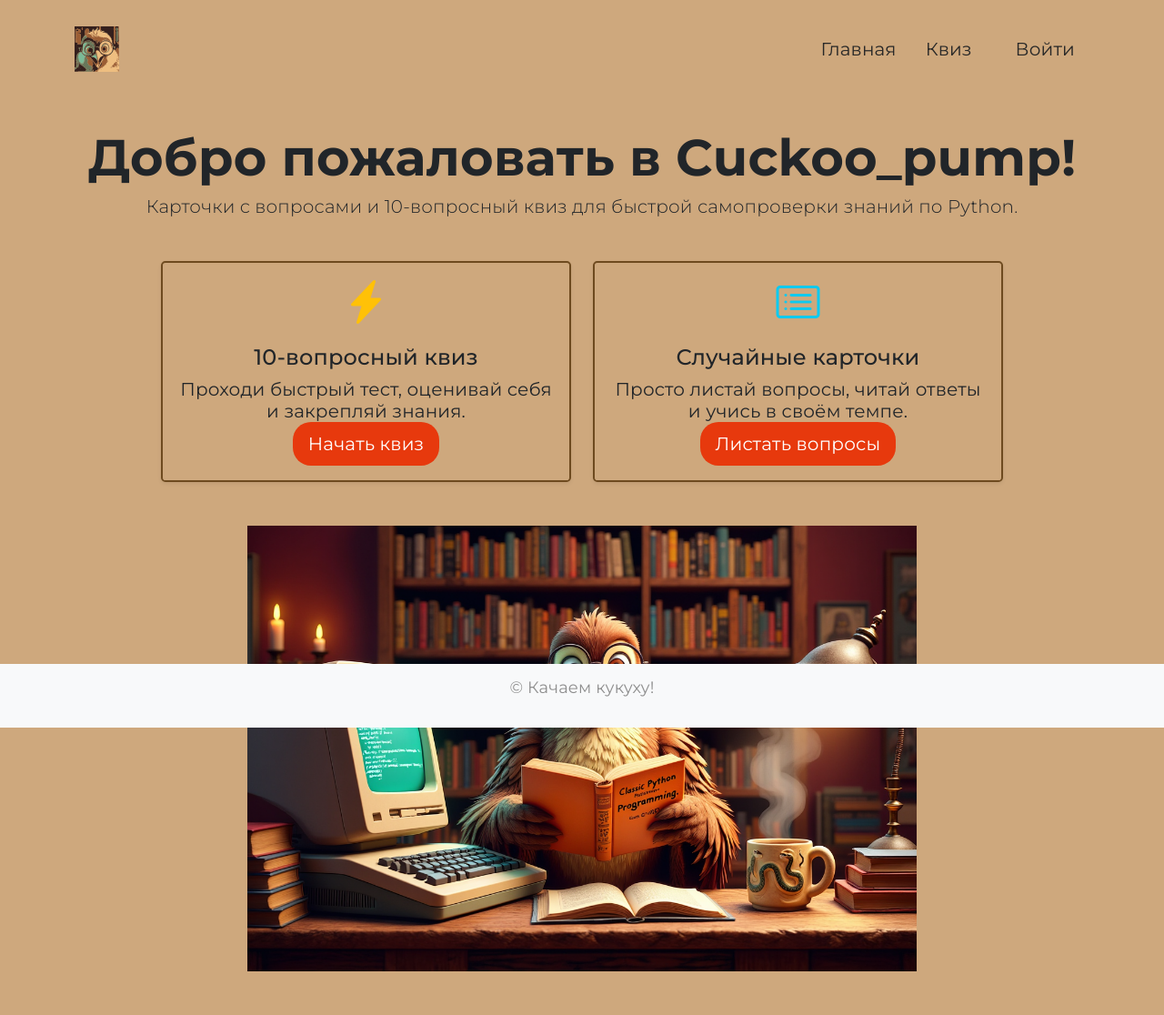
After one commit to Ndk985/cuckoo_pump, a Flask app: page /main in a window 1280 px wide. The commit adds this page. Shown: the whole page at 91% size. Run offline with Flask 3, Linux system fonts and the light colour scheme; some libraries are stand-ins or nearby versions.

Commit message:
рефакторинг главной страницы

```diff
--- a/cp_app/static/css/style.css
+++ b/cp_app/static/css/style.css
@@ -77,3 +77,7 @@ textarea {
         margin: 0 auto;
     }
 }
+
+.border-dark-brown {
+  border-color: #6e4a1f !important;   /* тёмно-коричневый */
+}
--- a/cp_app/templates/base.html
+++ b/cp_app/templates/base.html
@@ -9,6 +9,7 @@
     <link rel="icon" type="image/png" sizes="16x16" href="{{ url_for('static', filename='img/fav/favicon-16x16.png') }}" />
     <link rel="stylesheet" href="{{ url_for('static', filename='css/bootstrap.min.css') }}" />
     <link rel="stylesheet" href="{{ url_for('static', filename='css/style.css') }}" />
+    <link rel="stylesheet" href="https://cdn.jsdelivr.net/npm/bootstrap-icons@1.11.3/font/bootstrap-icons.css">
     <!-- <link rel="stylesheet" href="https://cdnjs.cloudflare.com/ajax/libs/github-markdown-css/5.2.0/github-markdown.min.css"> -->
     <!-- <link rel="stylesheet" href="https://cdnjs.cloudflare.com/ajax/libs/highlight.js/11.9.0/styles/github.min.css"> -->
     <title>{% block title %}Качаем кукуху!{% endblock title %}</title>
--- a/cp_app/templates/header.html
+++ b/cp_app/templates/header.html
@@ -12,12 +12,11 @@
 
           <!-- Все пользователи -->
            <li class="nav-item">
+            <a class="nav-link" href="{{ url_for('main_page') }}">Главная</a>
+          </li>
+           <li class="nav-item">
               <a class="nav-link" href="{{ url_for('quiz.quiz_start') }}">Квиз</a>
           </li>
-          <li class="nav-item">
-            <a class="nav-link" href="{{ url_for('index_view') }}">Хочу другой вопрос</a>
-          </li>
-
           <!-- Только админ -->
           {% if current_user.is_authenticated and current_user.is_admin %}
             <li class="nav-item ps-3">
--- /dev/null
+++ b/cp_app/templates/main.html
@@ -0,0 +1,50 @@
+{% extends "base.html" %}
+{% block title %}Сuckoo_pump{% endblock %}
+{% block content %}
+<div class="container my-5">
+  <!-- Заголовок -->
+  <div class="text-center mb-5">
+    <h1 class="display-4 fw-bold text-dark">Добро пожаловать в Сuckoo_pump!</h1>
+    <p class="lead text-dark">
+      Карточки с вопросами и 10-вопросный квиз для быстрой самопроверки знаний по Python.
+    </p>
+  </div>
+
+  <!-- Карточки-переходы -->
+  <div class="row g-4 justify-content-center">
+    <!-- Квиз -->
+    <div class="col-12 col-md-5 d-flex align-items-stretch">
+      <div class="card h-100 w-100 bg-transparent border border-2 border-dark-brown rounded-3 shadow-sm">
+        <div class="card-body d-flex flex-column text-center">
+          <div class="mb-3"><i class="bi bi-lightning-charge-fill text-warning" style="font-size: 3rem;"></i></div>
+          <h4 class="card-title text-dark">10-вопросный квиз</h4>
+          <div class="flex-grow-1">
+            <p class="card-text text-dark">Проходи быстрый тест, оценивай себя и закрепляй знания.</p>
+          </div>
+          <div class="mt-auto"><a href="{{ url_for('quiz.quiz_start') }}" class="btn button btn-lg">Начать квиз</a></div>
+        </div>
+      </div>
+    </div>
+
+    <!-- Листалка -->
+    <div class="col-12 col-md-5 d-flex align-items-stretch">
+      <div class="card h-100 w-100 bg-transparent border border-2 border-dark-brown rounded-3 shadow-sm">
+        <div class="card-body d-flex flex-column text-center">
+          <div class="mb-3"><i class="bi bi-card-list text-info" style="font-size: 3rem;"></i></div>
+          <h4 class="card-title text-dark">Случайные карточки</h4>
+          <div class="flex-grow-1">
+            <p class="card-text text-dark">Просто листай вопросы, читай ответы и учись в своём темпе.</p>
+          </div>
+          <div class="mt-auto"><a href="{{ url_for('random_question_page') }}" class="btn button btn-lg">Листать вопросы</a></div>
+        </div>
+      </div>
+    </div>
+  </div>
+  <div class="my-5"></div>
+  <div class="row justify-content-center">
+    <div class="col-12 col-md-10 col-lg-8 text-center">
+      <img class="img-fluid" src="{{ url_for('static', filename='img/illustration.png') }}" alt="" />
+    </div>
+  </div>
+</div>
+{% endblock %}
--- a/cp_app/templates/question.html
+++ b/cp_app/templates/question.html
@@ -11,9 +11,15 @@
           Ссылка на вопрос:
           <a href="{{ url_for('question_view', id=question.id, _external=True) }}">{{ url_for('question_view', id=question.id, _external=True) }}</a>
         </p>
+        {% if current_user.is_authenticated and current_user.is_admin %}
         <a class="button d-inline-block mt-3 px-4 py-2 text-decoration-none"
           href="{{ url_for('edit_question_view', id=question.id) }}">
             Редактировать вопрос
+        </a>
+        {% endif %}
+        <a class="button d-inline-block mt-3 px-4 py-2 text-decoration-none"
+          href="{{ url_for('random_question_page') }}">
+            Следующий вопрос
         </a>
       </div>
       <div class="col-12 col-lg-5">
--- a/cp_app/views.py
+++ b/cp_app/views.py
@@ -29,10 +29,7 @@ def random_question():
 
 @app.route('/')
 def index_view():
-    question = random_question()
-    if question is None:
-        abort(500)
-    return render_template('question.html', question=question)
+    return redirect(url_for('main_page'))
 
 
 @app.route('/add', methods=['GET', 'POST'])
@@ -114,3 +111,16 @@ def register():
         flash('Пользователь создан')
         return redirect(url_for('login'))
     return render_template('register.html', form=form)
+
+
+@app.route('/main')
+def main_page():
+    return render_template('main.html')
+
+
+@app.route('/random-question')
+def random_question_page():
+    question = random_question()   # вызываем ваш helper
+    if question is None:
+        abort(500)
+    return render_template('question.html', question=question)
```
